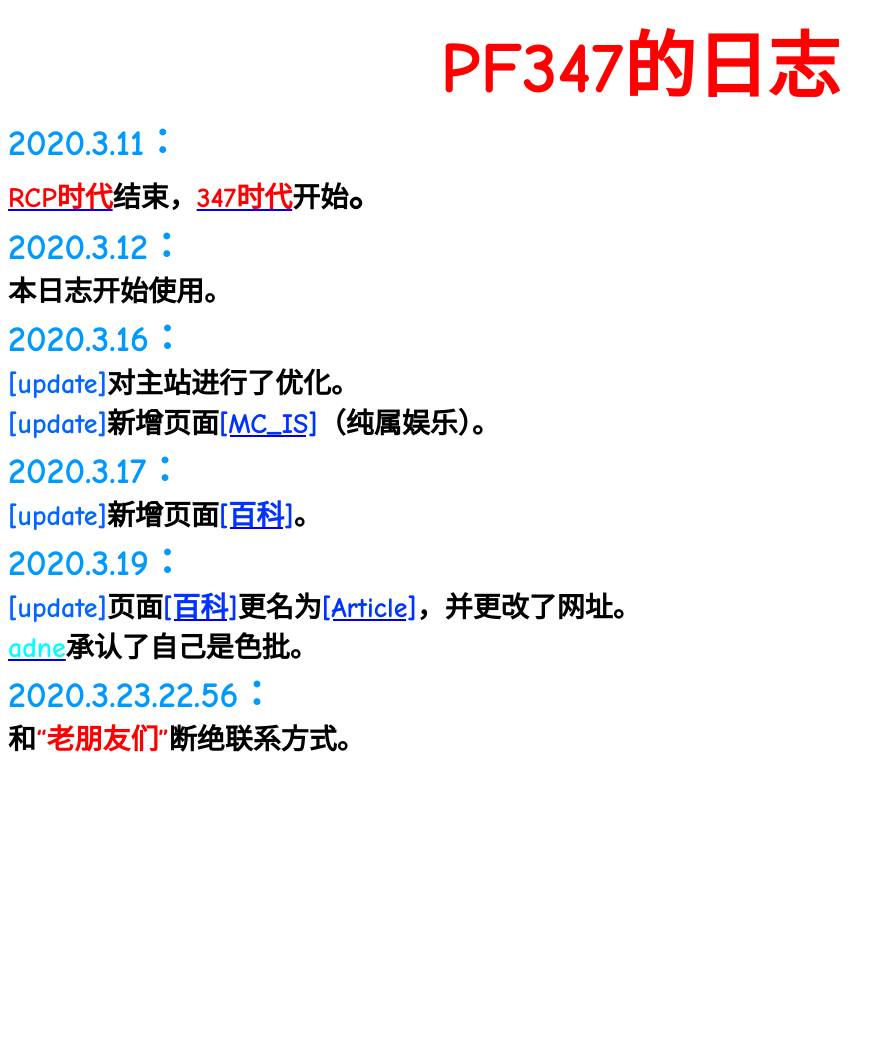
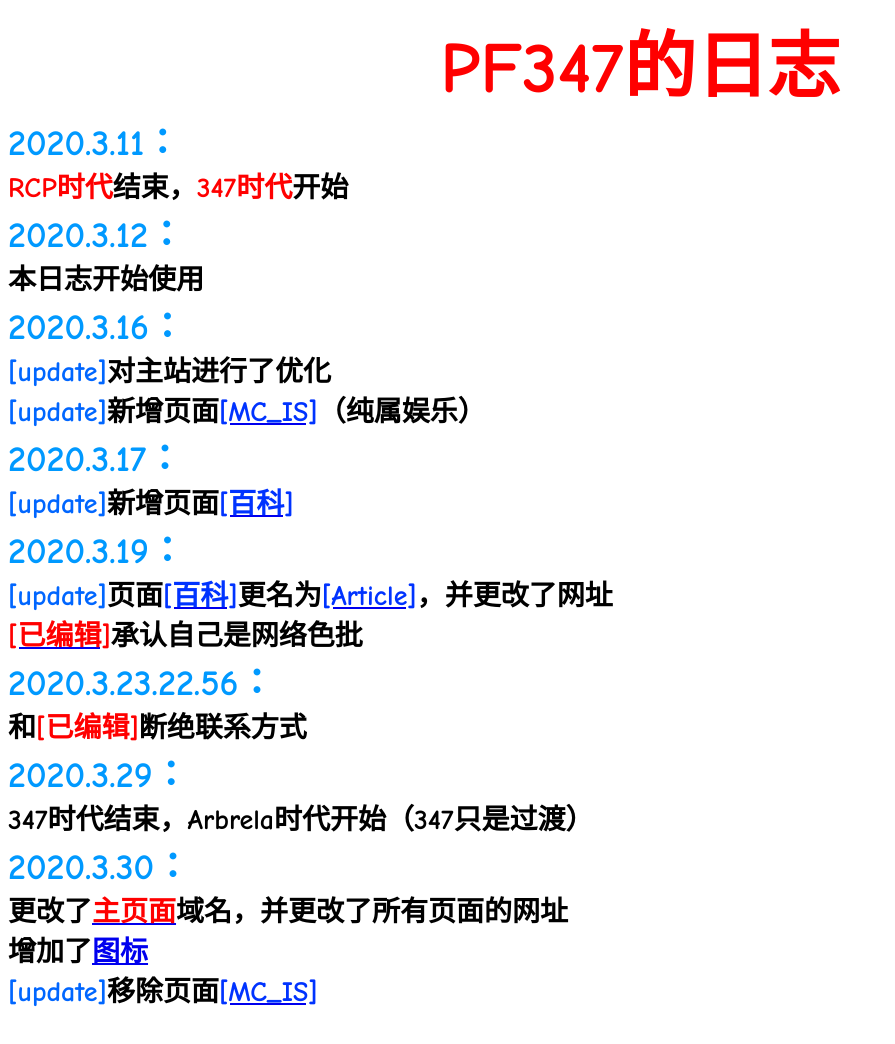
Before and after one commit to Arbrela/Arbrela.github.io, a plain HTML site: page PFBlog/index.html in a window 1280 px wide. Shown: the whole page, without its empty margins (0-895 px from the left). Before the commit the page ends 800 px from the top, so only its background shows below. Drawn offline with Linux system fonts and the light colour scheme.

Commit message:
Update index.html

```diff
--- a/PFBlog/index.html
+++ b/PFBlog/index.html
@@ -1,23 +1,35 @@
 <html>
 <head>
-	<title>PFBlog</title>
+	<title>update-log</title>
+<link rel="icon" href="https://gitee.com/Arbrela/images/raw/master/A.ico" type="image/x-icon">
+<link rel="shortcut icon" href="https://gitee.com/Arbrela/images/raw/master/A.ico" type="image/x-icon">
 </head>
 <body bis_status="ok">
 <div style="text-align: center;"><strong><span style="font-family:comic sans ms,cursive;"><span style="font-size:36px;"><span style="font-size:72px;"><span style="color:#FF0000;">PF347的日志</span></span></span></span></strong></div>
 
 <div><strong><span style="font-family:comic sans ms,cursive;"><span style="font-size:36px;"><span style="color:#0099ff;">2020.3.11：</span><br />
-<span style="font-size:28px;"><a href="https://PF347.github.io/baike/RCP" target="_blank"><span style="color:#FF0000;">RCP时代</span></a>结束，<a href="http://PF347.github.io/baike/PF347" target="_blank"><span style="color:#FF0000;">347时代</span></a>开始</span>。<br />
+<span style="font-size:28px;"><span style="color:#FF0000;">RCP时代</span>结束，<span style="color:#FF0000;">347时代</span>开始</span><br />
 <span style="color:#0099ff;">2020.3.12：</span><br />
-<span style="font-size:28px;">本日志开始使用。</span><br />
+<span style="font-size:28px;">本日志开始使用</span><br />
 <span style="color:#0099ff;">2020.3.16：</span><br />
-<span style="font-size:28px;"><span style="color:#0066ff;">[update]</span>对主站进行了优化。<br />
-<span style="color:#0066ff;">[update]</span>新增页面<a href="http://PF347.github.io/MC_IS" target="_blank"><span style="color:#0033ff;">[MC_IS]</span></a>（纯属娱乐）。</span><br />
+<span style="font-size:28px;"><span style="color:#0066ff;">[update]</span>对主站进行了优化<br />
+<span style="color:#0066ff;">[update]</span>新增页面<a href="http://PF347.github.io/MC_IS" target="_blank"><span style="color:#0033ff;">[MC_IS]</span></a>（纯属娱乐）</span><br />
 <span style="color:#0099ff;">2020.3.17：</span><br />
-<span style="font-size:28px;"><span style="color:#0066ff;">[update]</span>新增页面<a href="http://PF347.github.io/baike" target="_blank"><span style="color:#0033ff;">[百科]</span></a>。</span><br />
+<span style="font-size:28px;"><span style="color:#0066ff;">[update]</span>新增页面<a href="http://PF347.github.io/baike" target="_blank"><span style="color:#0033ff;">[百科]</span></a></span><br />
 <span style="color:#0099ff;">2020.3.19：</span><br />
-<span style="font-size:28px;"><span style="color:#0066ff;">[update]</span>页面<a href="http://PF347.github.io/baike" target="_blank"><span style="color:#0033ff;">[百科]</span></a>更名为<a href="https://pf347.github.io/Article" target="_blank"><span style="color:#0033ff;">[Article]</span></a>，并更改了网址。</span></span><br />
-<span style="font-size:28px;"><a href="http://PF347.github.io/Article/adne"><span style="color:#00ffff;">adne</span></a>承认了自己是色批。</span><br />
+<span style="font-size:28px;"><span style="color:#0066ff;">[update]</span>页面<a href="http://PF347.github.io/baike" target="_blank"><span style="color:#0033ff;">[百科]</span></a>更名为<a href="https://pf347.github.io/Article" target="_blank"><span style="color:#0033ff;">[Article]</span></a>，并更改了网址</span></span><br />
+<span style="font-size:28px;"><a href="http://PF347.github.io/Article/adne"><span style="color:#FF0000;">[已编辑]</span></a>承认自己是网络色批</span><br />
 <span style="font-size:36px;"><span style="color:#0099ff;">2020.3.23.22.56：</span></span><br />
-<span style="font-size:28px;">和<span style="color:#FF0000;">&ldquo;老朋友们&rdquo;</span>断绝联系方式。</span></span></strong></div>
+<span style="font-size:28px;">和<span style="color:#FF0000;">[已编辑]</span>断绝联系方式</span><br />
+<span style="font-size:36px;"><span style="color:#0099ff;">2020.3.29：</span></span><br />
+<span style="font-size:28px;">347时代结束，Arbrela时代开始（347只是过渡）</span><br />
+<span style="font-size:36px;"><span style="color:#0099ff;">2020.3.30：</span></span><br />
+<span style="font-size:28px;">更改了<a href="http://Arbrela.github.io"><span style="color:#FF0000;">主页面</span></a>域名，并更改了所有页面的网址<br />
+增加了<a href="http://gitee.com/Arbrela/images/raw/master/A.ico">图标</a></span><br />
+<span style="font-size:36px;"><span style="font-size:28px;"><span style="color:#0066ff;">[update]</span>移除页面<a href="http://PF347.github.io/MC_IS" target="_blank"><span style="color:#0033ff;">[MC_IS]</span></a></span></span></span></strong><br />
+<br />
+<br />
+<br />
+&nbsp;</div>
 </body>
 </html>
```
